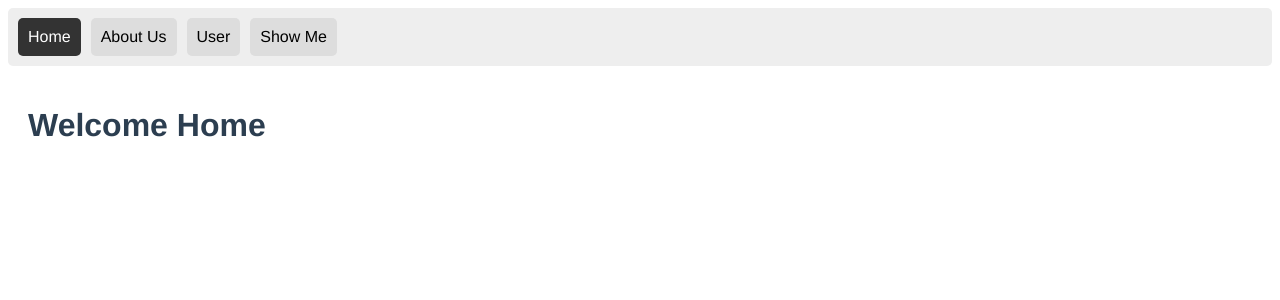
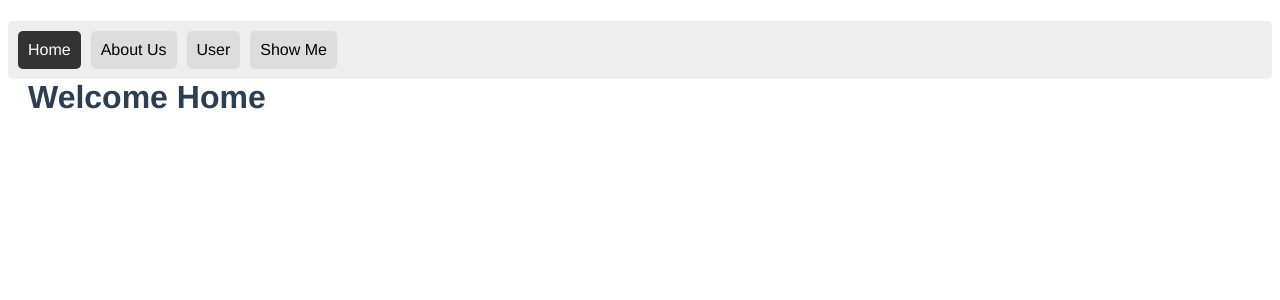
Before and after one commit to dwizzel-dev/vue3-test-1, a Vue app: page /show-me in a window 1280 px wide. Shown: the top 300 px of the page. Built offline with nearby package versions, Linux system fonts and the light colour scheme.

Commit message:
playing with wath and observer vuex

```diff
--- a/src/App.vue
+++ b/src/App.vue
@@ -15,13 +15,11 @@
   font-family: 'Avenir', Helvetica, Arial, sans-serif;
   -webkit-font-smoothing: antialiased;
   -moz-osx-font-smoothing: grayscale;
-  text-align: center;
   color: #2c3e50;
   padding: 0;
   margin: 0;
 }
-h1{
-  float: left;
+h1,h2,h3{
   padding: 20px;
 }
 </style>
--- a/src/components/views/ShowMe.vue
+++ b/src/components/views/ShowMe.vue
@@ -1,7 +1,10 @@
 <template>
   <div class="about-us">
     <top-navigation></top-navigation>
-    <h1>{{h1}} {{getVisits}} {{fullStatus}}</h1>
+    <h1>{{h1}}</h1>
+    <h3>getVisits: {{getVisits}}</h3>
+    <h3>fullStatus(): {{fullStatus}}</h3>
+    <h3>clicks: {{clicks}}</h3>
   </div>
 </template>
 
@@ -42,7 +45,6 @@
   },
   created() {
     this.incrementClick();
-    document.title += this.clicks;
   },
   watch: {
     $routes() {
@@ -52,15 +54,15 @@
     // from the vuex.$store initiated with namespace
     getVisits() {
       // eslint-disable-next-line
-      console.log('getVisits as Changed: ' + this.getVisits);
+      console.log('store.counter.getVisits via mapGetters observer: ' + this.getVisits);
     },
     getClicks() {
       // eslint-disable-next-line
-      console.log('store.counter.getClicks observer in ShowMe.vue: ' + this.clicks);
+      console.log('store.counter.getClicks via mapGetters observer: ' + this.clicks);
     },
     clicks() {
       // eslint-disable-next-line
-      console.log('store.counter.click observer in ShowMe.vue: ' + this.clicks);
+      console.log('store.counter.clicks via mapState observer in ShowMe.vue: ' + this.clicks);
     },
   },
 };
--- a/src/store/counter/actions.js
+++ b/src/store/counter/actions.js
@@ -15,6 +15,7 @@
 const addVisitAsync = ({ commit, state }, obj) => {
   setTimeout(() => {
     // eslint-disable-next-line
+    console.log('store.counter.addVisitAsync arrived');
     console.log(state);
     // call the mutations methods
     commit('addVisit', obj.count);
--- a/src/store/counter2/mutations.js
+++ b/src/store/counter2/mutations.js
@@ -3,7 +3,7 @@
 export default { // synchronous change
   incrementVisit: (state) => {
     // eslint-disable-next-line
-    console.log('increment counter 2: ' + state.visits);
+    console.log('counter2.mutations.incrementVisit: ' + state.visits);
     state.visits += 1;
   },
   addVisit: (state, count) => {
```
